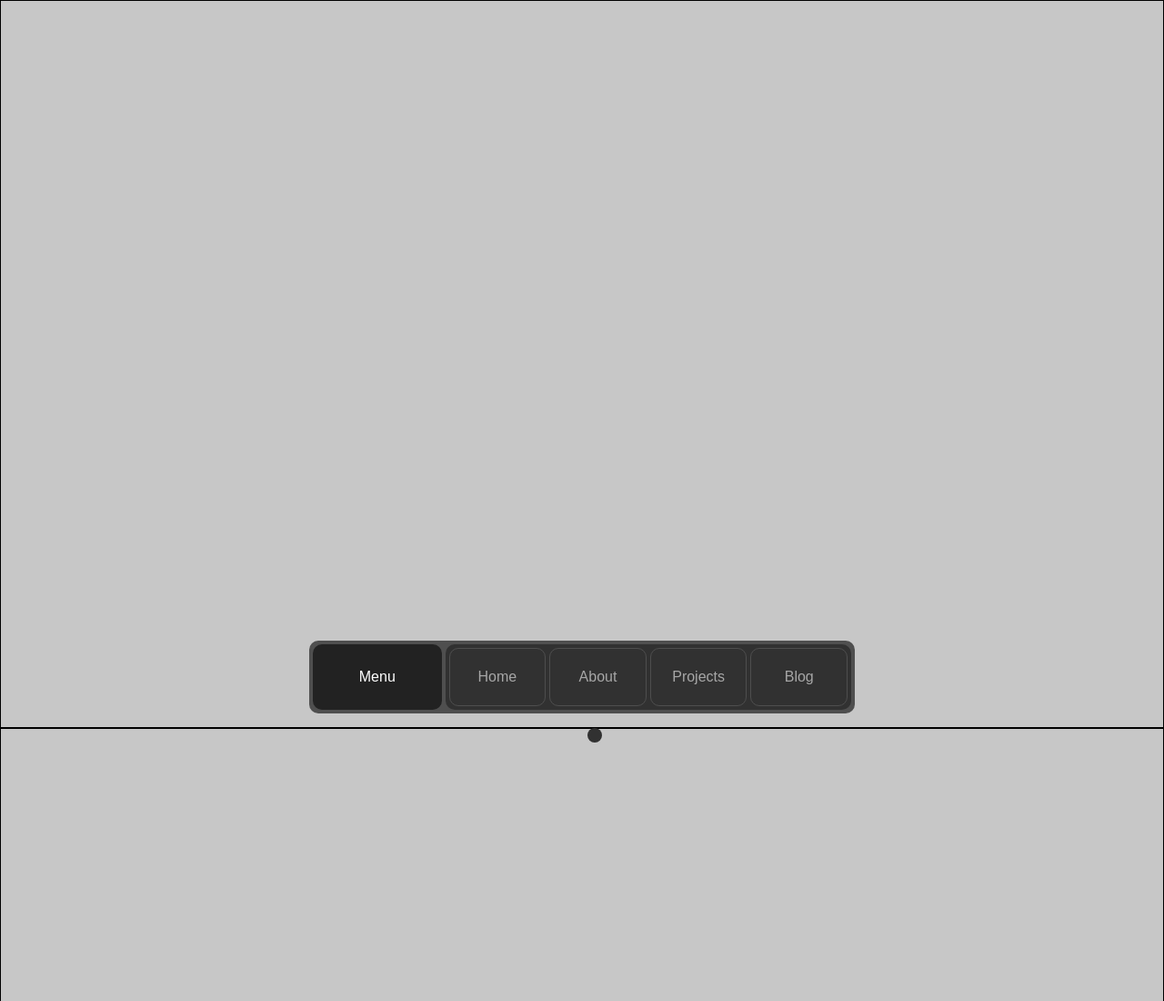
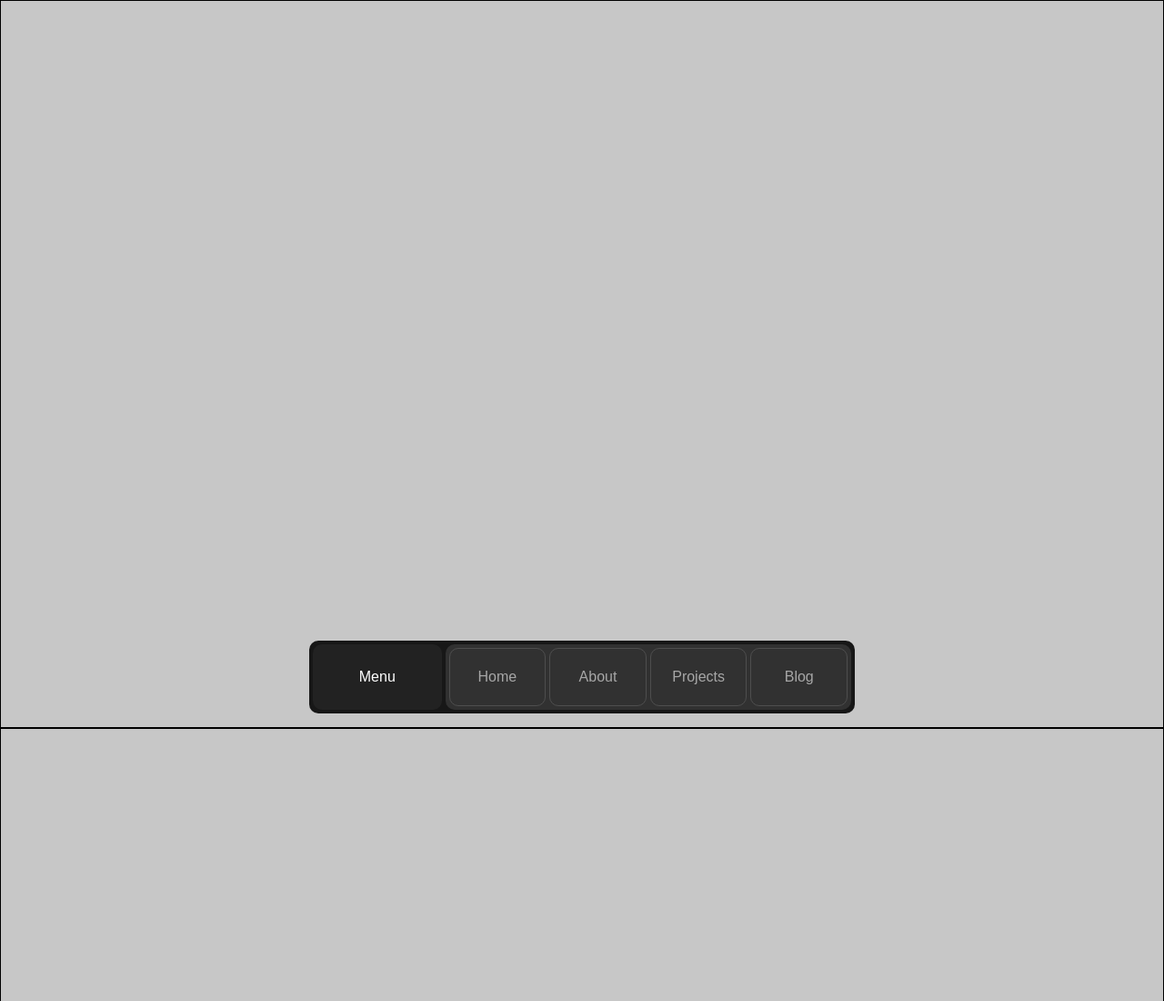
Before and after one commit to conorbailey90/awwwards-navigation, a plain HTML site: page index.html in a window 1280 px wide. Shown: the top 1100 px of the page at 91% size. Drawn offline with Linux system fonts and the light colour scheme.

Commit message:
First commit

```diff
--- a/style.css
+++ b/style.css
@@ -1,5 +1,5 @@
 :root{
-    --transparent-background: rgba(4, 4, 4, 0.61);
+    --transparent-background: rgba(4, 4, 4, 0.899);
     --main-nav-bg: #313131;
     --dark-nav-bg: #222222;
 
@@ -117,6 +117,7 @@ section{
     transition: .2s;
     animation: menuClose forwards .2s ease-in-out;
     will-change: width, height;
+    overflow: hidden;
 }
 
 .menu.active{
```
